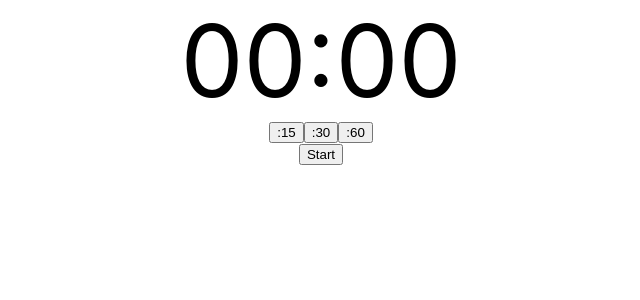
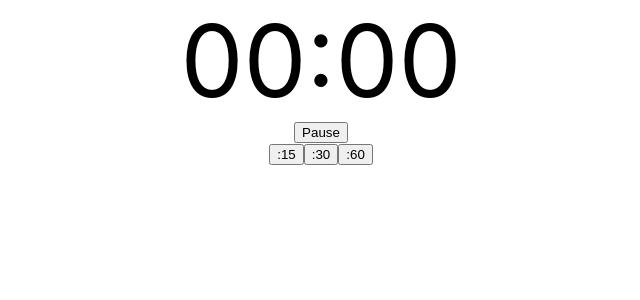
Before and after one commit to Project-Apoikia-Companion-App/companion-app-fe, a React (Create React App) app in the folder companion/: page / in a window 1280 px wide. Shown: the top 300 px of the page, without its empty margins (319-959 px from the left). Built offline with nearby package versions, Linux system fonts and the light colour scheme.

Commit message:
utilized component to render timer and countdown logic properly

```diff
--- a/companion/src/components/Timer.js
+++ b/companion/src/components/Timer.js
@@ -1,17 +1,27 @@
-import React from "react";
+import React, { useRef } from "react";
 import Countdown, { zeroPad } from "react-countdown";
 
 const Timer = ({ date, addTime }) => {
+    const countdownRef = useRef();
+
+    const start = () => {
+        countdownRef.current.start();
+    }
+
     const addFifteen = () => {
         addTime(15000);
+        start();
+        console.log(countdownRef.current.isCompleted());
     }
 
     const addThirty = () => {
         addTime(30000);
+        start();
     }
 
     const addSixty = () => {
         addTime(60000);
+        start();
     }
 
     const renderer = ({ minutes, seconds }) => {
@@ -28,16 +38,17 @@ const Timer = ({ date, addTime }) => {
                 date={date}
                 renderer={renderer}
                 controlled={false}
+                ref={countdownRef}
             />
+            <div style={{ textAlign: 'center' }}>
+                <button onClick={() => countdownRef.current.pause()}>Pause</button>
+            </div>
             <div style={{ textAlign: 'center' }}>
                 <button onClick={() => addFifteen()}>:15</button>
                 <button onClick={() => addThirty()}>:30</button>
                 <button onClick={() => addSixty()}>:60</button>
             </div>
-            <div style={{ textAlign: 'center' }}>
-                <button>Start</button>
-            </div>
-        </React.Fragment>
+        </React.Fragment >
     );
 };
 
```
